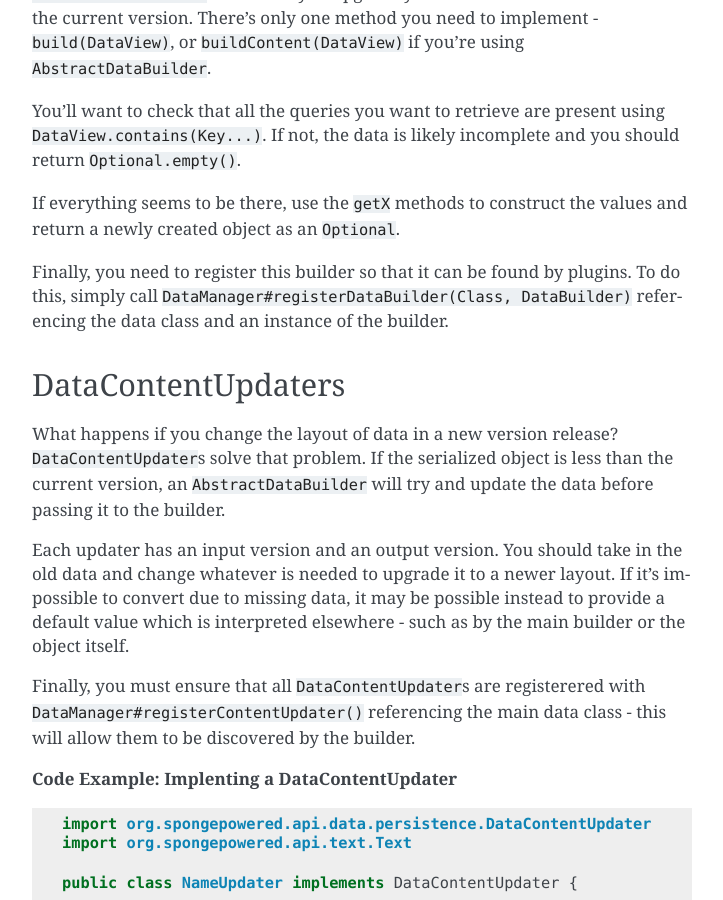
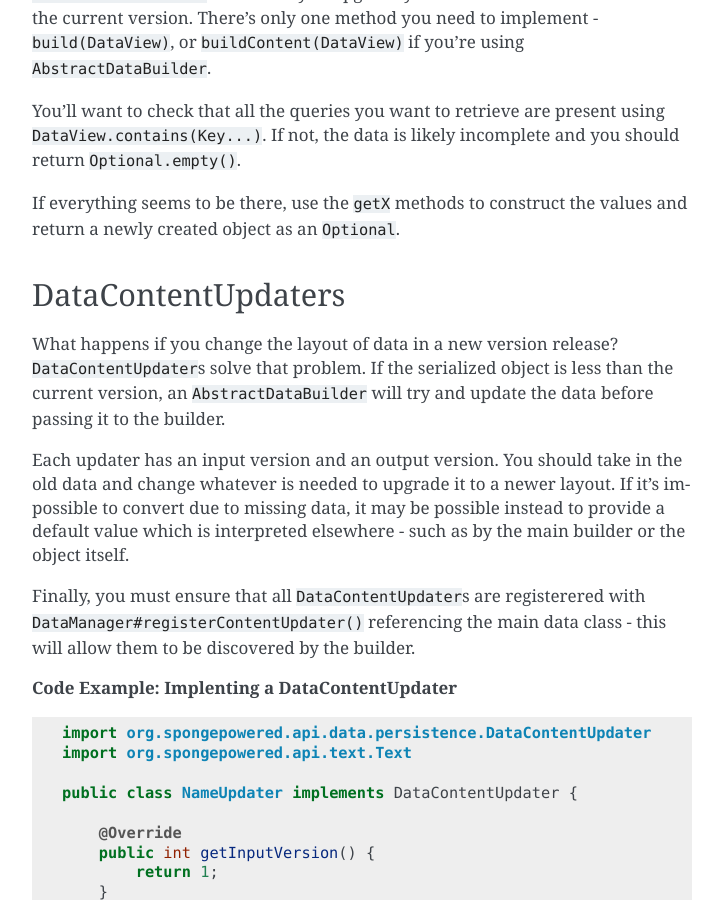
Before and after one commit to SpongePowered/SpongeDocs, a Sphinx documentation site: the page built from source/plugin/data/custom/serialization.rst, in a window 1280 px wide and 900 px high, scrolled down 2093 px. Shown: the whole window, without its empty margins (388-1111 px from the left). Built offline with Sphinx 7.4.7, drawn with Linux system fonts in a browser that asks for light colours; pages that are not in the unit, such as notebooks, are missing from menus; cross-references to code outside the pages are shown as plain code.

Commit message:
There's no DataManager#registerDataBuilder in api 7

```diff
--- a/source/plugin/data/custom/serialization.rst
+++ b/source/plugin/data/custom/serialization.rst
@@ -95,9 +95,6 @@ the data is likely incomplete and you should return ``Optional.empty()``.
 If everything seems to be there, use the ``getX`` methods to construct the values and return a newly created object as
 an ``Optional``.
 
-Finally, you need to register this builder so that it can be found by plugins. To do this, simply call
-``DataManager#registerDataBuilder(Class, DataBuilder)`` referencing the data class and an instance of the builder.
-
 .. _content-updaters:
 
 DataContentUpdaters
```
